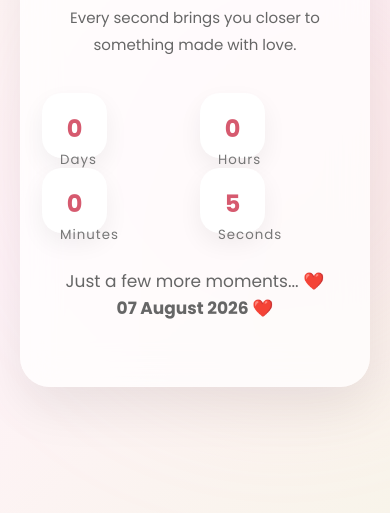
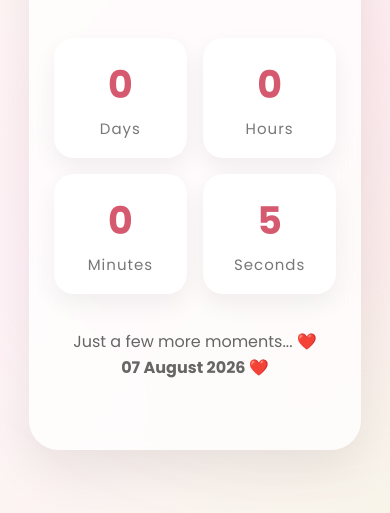
Before and after one commit to iamshaguftha/birthday-surprise, a plain HTML site: page index.html in a window 390 px wide. Shown: the part 331-844 px from the top of the page. Drawn offline with Linux system fonts and the light colour scheme.

Commit message:
Update style.css

```diff
--- a/style.css
+++ b/style.css
@@ -1194,8 +1194,9 @@ body::before{
     }
 
     .countdown-card{
-        width:100%;
-        padding:35px 22px;
+        width:95%;
+        max-width:420px;
+        padding:40px 25px;
     }
 
     .count-title{
@@ -1207,22 +1208,79 @@ body::before{
     }
 
     .countdown{
-        gap:10px;
+        grid-template-columns:repeat(2,1fr);
+        gap:16px;
     }
 
     .time-box{
-        width:65px;
-        height:65px;
+        width:100%;
+        min-height:110px;
+        padding:18px 10px;
+        border-radius:20px;
+
+        display:flex;
+        flex-direction:column;
+        justify-content:center;
+        align-items:center;
     }
 
     .time-box span{
-        font-size:24px;
+        font-size:38px;
+        font-weight:700;
     }
 
-}
+    .time-box small{
+        font-size:15px;
+        margin-top:4px;
+    }
+
+    .count-title{
+        font-size:30px;
+    }
+
+    .count-subtitle{
+        font-size:16px;
+    }
+
+    .bottom-text{
+        font-size:16px;
+    }
+
+    }
 
 #envelope-screen .card{
     max-width:750px;
     width:95%;
     padding:60px 50px;
 }
+
+/* ==========================
+   LETTER - MOBILE
+========================== */
+
+@media (max-width:480px){
+
+    .paper{
+        width:95%;
+        min-height:auto;
+        padding:35px 22px;
+    }
+
+    .paper h1{
+        font-size:30px;
+        margin-bottom:25px;
+    }
+
+    #letter-content{
+        font-size:22px;
+        line-height:1.7;
+    }
+
+    #continue-btn{
+        width:100%;
+        padding:15px;
+        font-size:18px;
+        margin-top:30px;
+    }
+
+}
```
